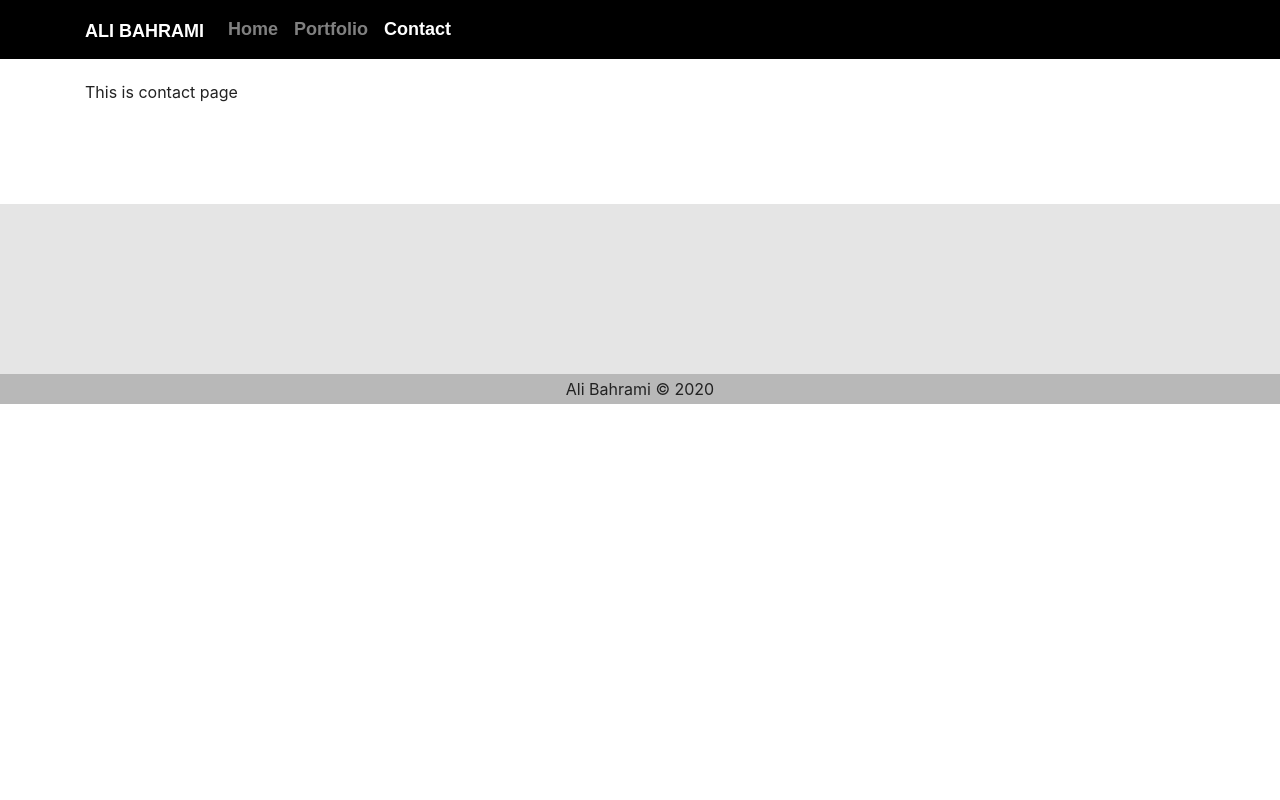
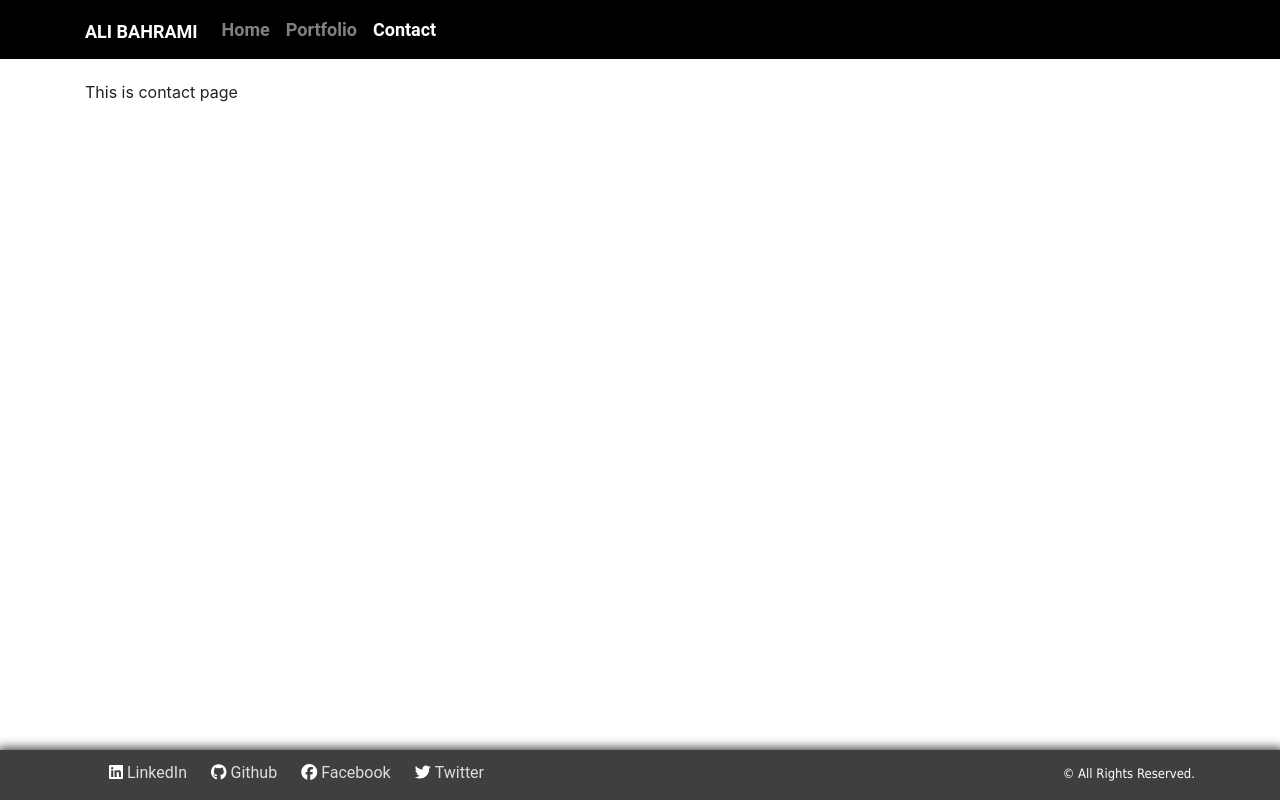
Before and after one commit to alibahrami633/react-portfolio, a React (Create React App) app: page /contact in a window 1280 px wide. Built offline with nearby package versions, Linux system fonts and the light colour scheme; a web font is replaced by a local one.

Commit message:
added style to footer component

```diff
--- a/public/index.html
+++ b/public/index.html
@@ -7,6 +7,9 @@
   <meta name="theme-color" content="#000000">
   <link rel="manifest" href="%PUBLIC_URL%/manifest.json">
   <link rel="shortcut icon" href="%PUBLIC_URL%/favicon.ico">
+  <link href="https://stackpath.bootstrapcdn.com/font-awesome/4.7.0/css/font-awesome.min.css" rel="stylesheet"
+    integrity="sha384-wvfXpqpZZVQGK6TAh5PVlGOfQNHSoD2xbE+QkPxCAFlNEevoEH3Sl0sibVcOQVnN" crossorigin="anonymous">
+  <script src='https://kit.fontawesome.com/a076d05399.js'></script>
   <link rel="stylesheet" href="https://cdnjs.cloudflare.com/ajax/libs/bootswatch/4.0.0/journal/bootstrap.min.css" />
   <script src="https://code.jquery.com/jquery-3.5.1.min.js"
     integrity="sha256-9/aliU8dGd2tb6OSsuzixeV4y/faTqgFtohetphbbj0=" crossorigin="anonymous"></script>
--- a/src/components/Footer/index.js
+++ b/src/components/Footer/index.js
@@ -3,8 +3,40 @@ import "./style.css";
 
 function Footer() {
   return (
-    <footer className="footer">
-      <span>Ali Bahrami &copy; 2020</span>
+    <footer className="fixed-bottom box-shadow-style">
+      <div class="container">
+        <div class="row">
+          <div class="col-md-6 left-align">
+            <div class="icon-anchor inline-block">
+              <i class="fab fa-linkedin"></i>
+              <a href="https://www.linkedin.com/in/ali-bahrami-baa87325/" target="_blank">
+                LinkedIn
+                        </a>
+            </div>
+            <div class="icon-anchor inline-block">
+              <i class="fab fa-github"></i>
+              <a href="https://github.com/alibahrami633" target="_blank">
+                Github
+                        </a>
+            </div>
+            <div class="icon-anchor inline-block">
+              <i class="fab fa-facebook"></i>
+              <a href="https://www.facebook.com/ali.bahrami633" target="_blank">
+                Facebook
+                        </a>
+            </div>
+            <div class="icon-anchor inline-block">
+              <i class="fab fa-twitter"></i>
+              <a href="https://twitter.com/AliBahr32339771" target="_blank">
+                Twitter
+                        </a>
+            </div>
+          </div>
+          <div class="col-md-6 right-align">
+            <span>&copy; All Rights Reserved.</span>
+          </div>
+        </div>
+      </div>
     </footer>
   );
 }
--- a/src/components/Footer/style.css
+++ b/src/components/Footer/style.css
@@ -1,15 +1,58 @@
-.footer {
-  min-height: 200px;
-  background: #E5E5E5;
-  position: relative;
+footer {
+  color: rgb(160, 160, 160);
   text-align: center;
+  background-color: #3f3f3f;
+  margin: auto;
+  margin-top: 20px;
+  padding-top: 10px;
+  height: 50px;
 }
 
-.footer span {
-  position: absolute;
-  bottom: 0;
-  left: 0;
-  right: 0;
-  padding: 3px;
-  background: #B8B8B8;
+footer a {
+  color: #e0dcdc;
 }
+
+footer i {
+  margin-right:0.25em;
+  margin-left: 1em;
+}
+
+a, a:focus, a:hover {
+  font-family: 'Roboto', sans-serif;
+  color: rgb(255, 217, 0);
+  text-decoration: none;
+}
+
+/* copyright section */
+footer span {
+  width: 50%;
+  margin: auto;
+  font-family: tahoma;
+  font-size: small;
+}
+
+footer i, i {
+  color: white;
+}
+
+.box-shadow-style {
+  /* background-color: #61892F; */
+  color: white;
+  box-shadow: 1px 1px 10px 3px rgb(56, 56, 56);
+}
+
+.left-align {
+  text-align: left;
+}
+
+.icon-anchor {
+  margin-left: 0.5rem;
+}
+
+.inline-block {
+  display: inline-block;
+}
+
+.right-align {
+  text-align: right;
+}
```
